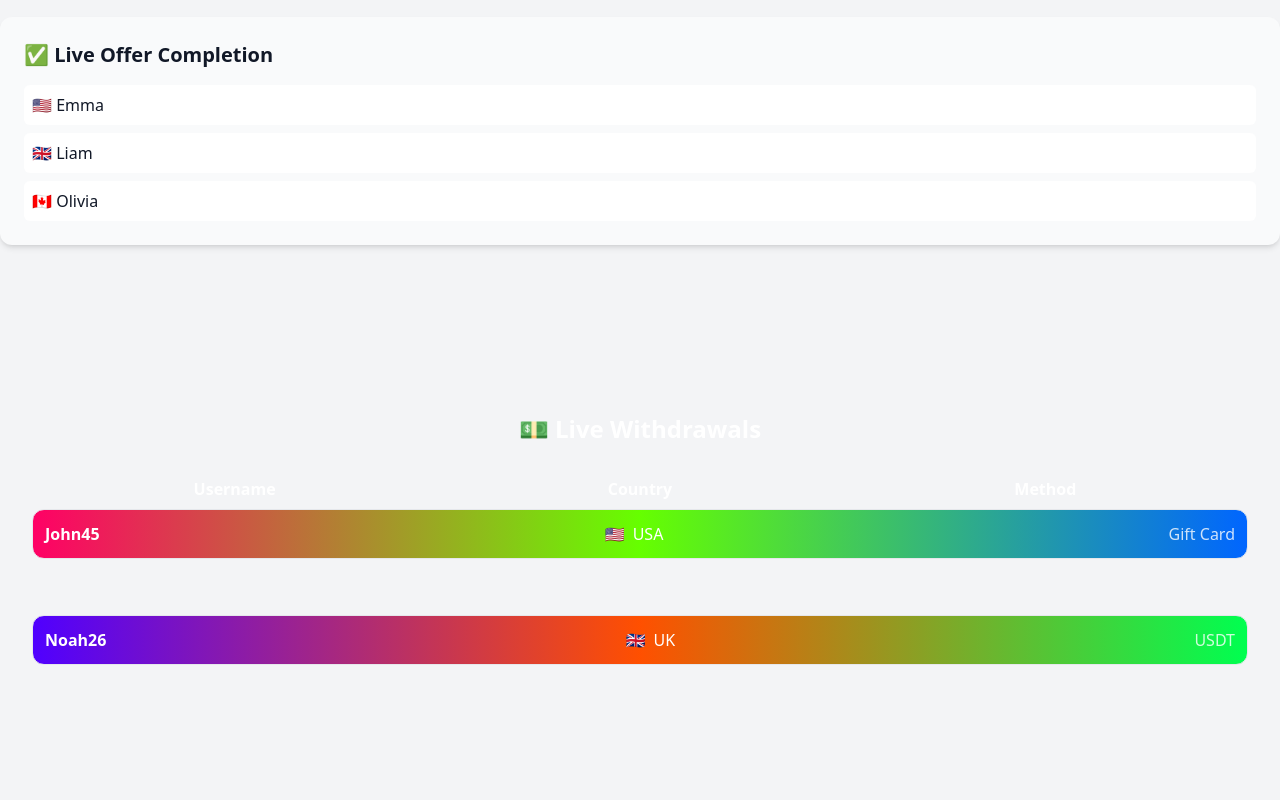
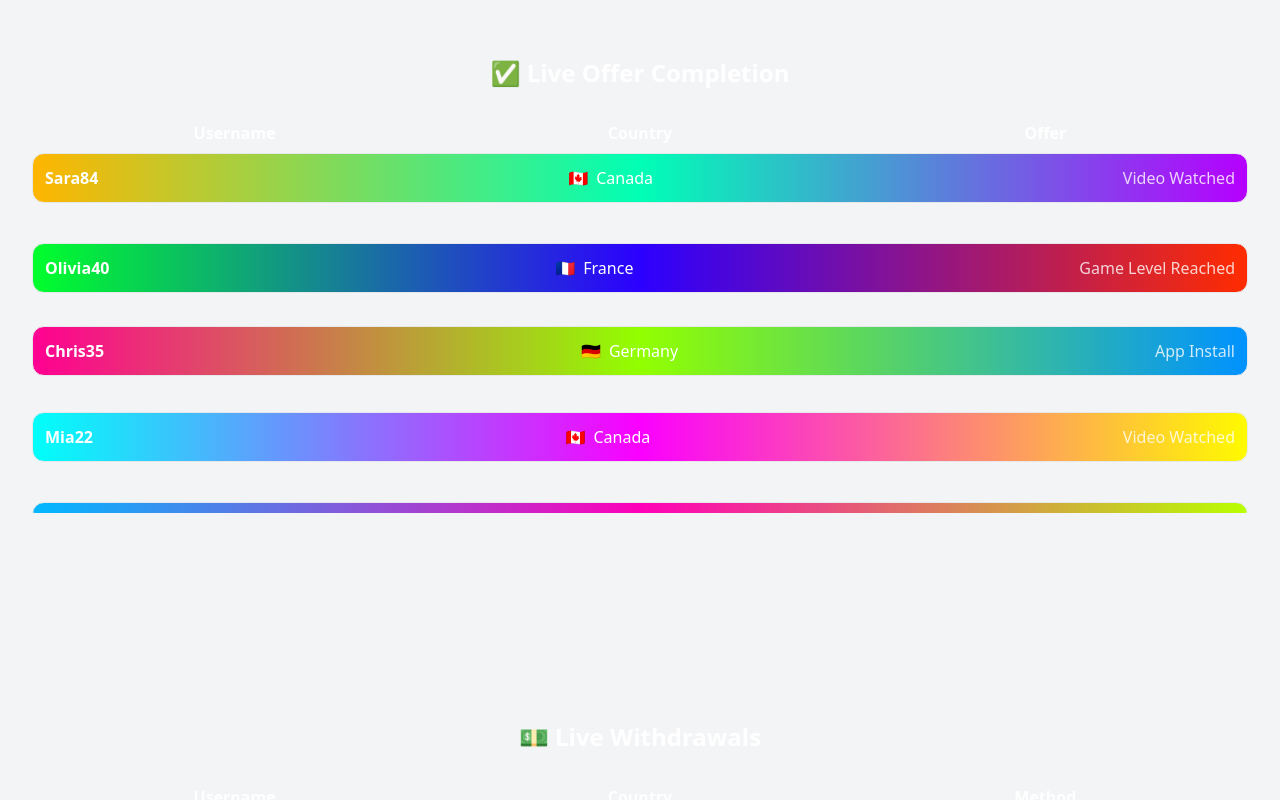
Before and after one commit to tool63/cashin, a Next.js app: page / in a window 1280 px wide. Shown: the part 1220-2020 px from the top of the page. Built offline with nearby package versions, Linux system fonts and the light colour scheme.

Commit message:
Update LiveOfferCompletion.tsx

```diff
--- a/components/live/LiveOfferCompletion.tsx
+++ b/components/live/LiveOfferCompletion.tsx
@@ -1,20 +1,173 @@
-import React from "react"
-import { LiveWrapper } from "./SmallComponents" // ✅ Import LiveWrapper
+"use client"
+
+import { useEffect, useRef, useState } from "react"
+
+/* ================= DATA ================= */
+
+const countries = [
+  { name: "USA", flag: "🇺🇸" },
+  { name: "UK", flag: "🇬🇧" },
+  { name: "Canada", flag: "🇨🇦" },
+  { name: "Germany", flag: "🇩🇪" },
+  { name: "India", flag: "🇮🇳" },
+  { name: "France", flag: "🇫🇷" },
+  { name: "Japan", flag: "🇯🇵" },
+  { name: "Brazil", flag: "🇧🇷" },
+]
+
+const names = [
+  "Alex", "Mia", "John", "Sara", "Leo",
+  "Emma", "Chris", "Liam", "Olivia", "Noah",
+]
+
+const offers = [
+  "App Install",
+  "Survey Completed",
+  "Game Level Reached",
+  "Signup Bonus",
+  "Video Watched",
+]
+
+const randomUser = () =>
+  names[Math.floor(Math.random() * names.length)] +
+  Math.floor(Math.random() * 100)
+
+const randomCountry = () =>
+  countries[Math.floor(Math.random() * countries.length)]
+
+const randomOffer = () =>
+  offers[Math.floor(Math.random() * offers.length)]
+
+/* ================= TYPES ================= */
+
+interface LiveOffer {
+  id: number
+  user: string
+  country: string
+  flag: string
+  offer: string
+  speed: number
+  gradientOffset: number
+}
+
+/* ================= HELPERS ================= */
+
+const ROW_HEIGHT = 48
+const FPS = 60
+
+const createOffer = (id: number): LiveOffer => {
+  const c = randomCountry()
+  const scrollTime = 1 + Math.random() * 11
+
+  return {
+    id,
+    user: randomUser(),
+    country: c.name,
+    flag: c.flag,
+    offer: randomOffer(),
+    speed: ROW_HEIGHT / (scrollTime * FPS),
+    gradientOffset: Math.random() * 360,
+  }
+}
+
+/* ================= COMPONENT ================= */
 
 export default function LiveOfferCompletion() {
-  const items = [
-    { id: 1, flag: "🇺🇸", user: "Emma" },
-    { id: 2, flag: "🇬🇧", user: "Liam" },
-    { id: 3, flag: "🇨🇦", user: "Olivia" },
-  ]
+  const [items, setItems] = useState<LiveOffer[]>(
+    Array.from({ length: 100 }, (_, i) => createOffer(i))
+  )
+
+  const listRef = useRef<HTMLUListElement>(null)
+
+  useEffect(() => {
+    let raf: number
+
+    const animate = () => {
+      if (!listRef.current) return
+
+      const rows = Array.from(
+        listRef.current.children
+      ) as HTMLLIElement[]
+
+      rows.forEach((row, index) => {
+        const item = items[index]
+        if (!item) return
+
+        // vertical scroll illusion
+        let mb = parseFloat(row.style.marginBottom || "0")
+        mb += item.speed
+        row.style.marginBottom = `${mb}px`
+
+        // animated rainbow gradient
+        item.gradientOffset += 0.6
+        row.style.background = `
+          linear-gradient(
+            90deg,
+            hsl(${item.gradientOffset},100%,50%),
+            hsl(${(item.gradientOffset + 120) % 360},100%,50%),
+            hsl(${(item.gradientOffset + 240) % 360},100%,50%)
+          )
+        `
+      })
+
+      // recycle rows
+      const last = rows[rows.length - 1]
+      if (last) {
+        const height = last.offsetHeight
+        const mb = parseFloat(last.style.marginBottom || "0")
+
+        if (mb >= height) {
+          rows.forEach((r) => (r.style.marginBottom = "0"))
+
+          setItems((prev) => {
+            const next = [...prev]
+            const moved = next.pop()
+            if (moved) {
+              next.unshift(createOffer(moved.id))
+            }
+            return next
+          })
+        }
+      }
+
+      raf = requestAnimationFrame(animate)
+    }
+
+    raf = requestAnimationFrame(animate)
+    return () => cancelAnimationFrame(raf)
+  }, [items])
 
   return (
-    <LiveWrapper title="✅ Live Offer Completion">
-      {items.map((i) => (
-        <div key={i.id} className="flex justify-between p-2 bg-white dark:bg-[#111827] rounded-md">
-          <span>{i.flag} {i.user}</span>
+    <div className="max-w-7xl mx-auto px-6 py-10">
+      <h3 className="text-xl md:text-2xl font-bold mb-6 text-center text-white">
+        ✅ Live Offer Completion
+      </h3>
+
+      <div className="overflow-hidden h-[360px] md:h-[400px] rounded-xl px-2 py-2">
+        <div className="grid grid-cols-3 text-center mb-2 text-white font-semibold">
+          <span className="hidden md:block">Username</span>
+          <span className="hidden md:block">Country</span>
+          <span className="hidden md:block">Offer</span>
         </div>
-      ))}
-    </LiveWrapper>
+
+        <ul ref={listRef} className="space-y-2">
+          {items.map((o) => (
+            <li
+              key={o.id}
+              className="flex justify-between items-center border rounded-xl p-3 text-sm md:text-base text-white"
+            >
+              <span className="font-semibold">{o.user}</span>
+
+              <span className="flex gap-2 items-center">
+                <span>{o.flag}</span>
+                <span className="hidden md:inline">{o.country}</span>
+              </span>
+
+              <span className="opacity-80">{o.offer}</span>
+            </li>
+          ))}
+        </ul>
+      </div>
+    </div>
   )
 }
```
